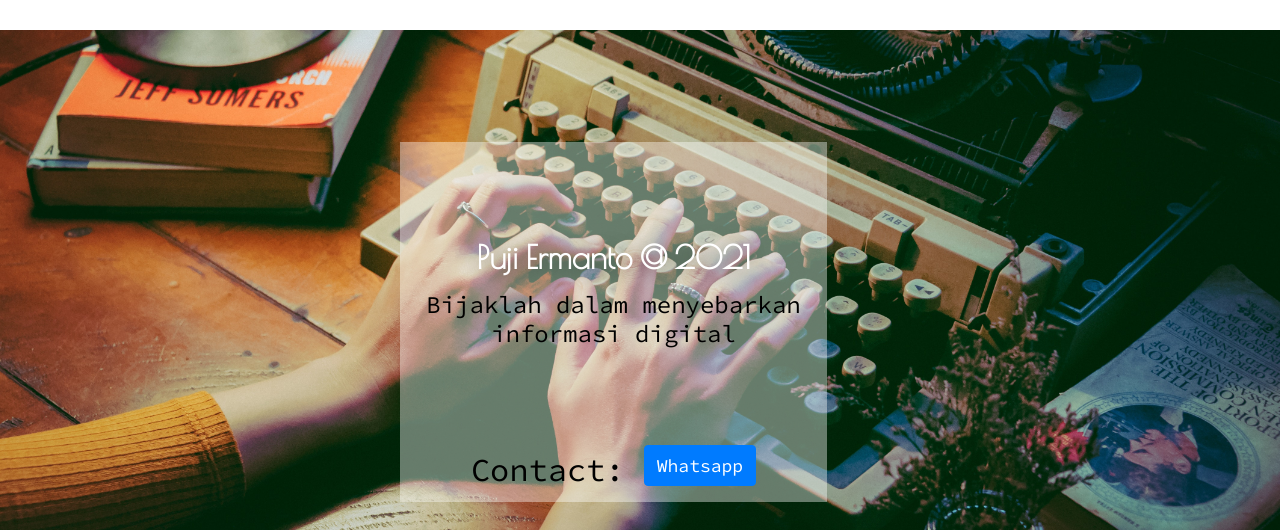
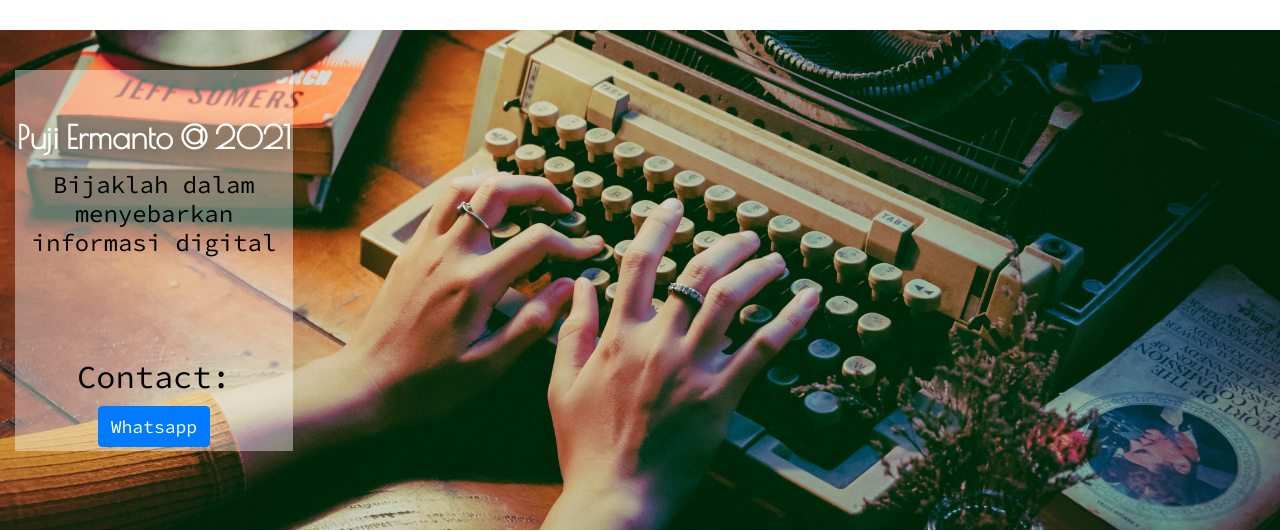
Before and after one commit to codesyariah122/primavera, a Vue app: page / in a window 1280 px wide. Shown: the part 1013-1544 px from the top of the page. Built offline with nearby package versions, Linux system fonts and the light colour scheme; no server answers.

Commit message:
update api key

```diff
--- a/src/components/pages/Home/takeHome/Parallax.vue
+++ b/src/components/pages/Home/takeHome/Parallax.vue
@@ -6,12 +6,12 @@
     <div class="parallax">
       <div class="col-md-4">
         <div class="caption">
-          <br/><br/>
+          <br/>
           <h2 >{{dev}} @ {{year}}</h2>
           <h4 class="mb-5">Bijaklah dalam menyebarkan informasi digital</h4>
           <br/>
           Contact:
-          <a :href="`https://wa.me/${contact.phone}?text=${contact.text}`" class="btn btn-primary text-white mb-3" target="_blank">
+          <a :href="`https://wa.me/${contact.phone}?text=${contact.text}`" class="btn btn-primary text-white mb-1" target="_blank">
             Whatsapp
           </a>
         </div>
@@ -136,9 +136,8 @@
   background:rgba(255,255,255,0.4);
   /* clip-path: polygon(25% 0%, 100% 0%, 75% 100%, 0% 100%); */
   position: absolute;
-  left: 25rem;
-  margin-top: 7rem;
-  width: 100%;
+  margin-top: 2.5rem;
+  width: 65%;
   text-align: center;
   color: #000;
 }
--- a/src/components/pages/Projects/MovieProject.vue
+++ b/src/components/pages/Projects/MovieProject.vue
@@ -77,7 +77,7 @@
 		methods: {
 			getMovie(event){
 				this.keyword = event.target.value
-				axios.get(`http://omdbapi.com/?apiKey=43c80ec7&s=${this.keyword}`)
+				axios.get(`http://omdbapi.com/?apiKey=fb7e43c&s=${this.keyword}`)
 				.finally(() => {
 					setTimeout(() => {
 						this.loading=true
@@ -94,7 +94,7 @@
 			},
 
 			getDetail(id){
-				axios.get(`http://www.omdbapi.com/?apiKey=43c80ec7&i=${id}`)
+				axios.get(`http://www.omdbapi.com/?apiKey=fb7e43c&i=${id}`)
 				.then(i => {
 					console.log(i)
 					this.details = i.data
```
